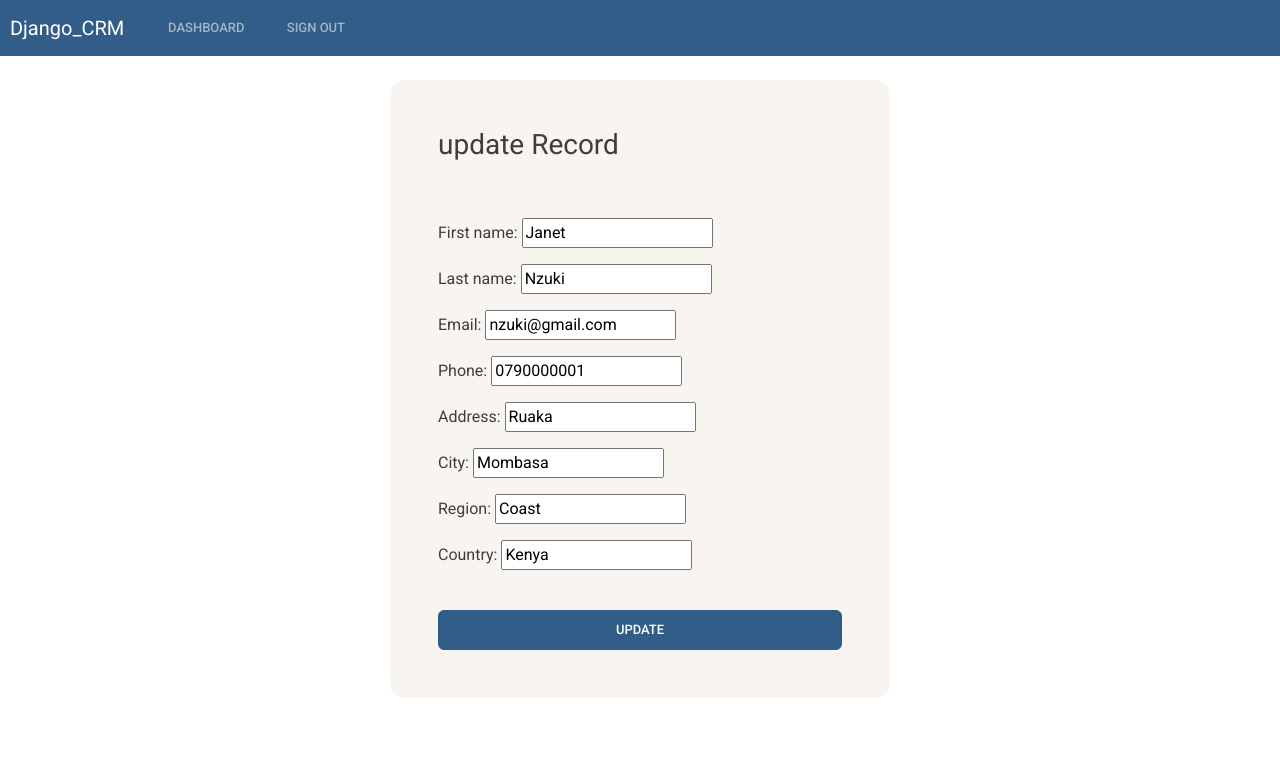
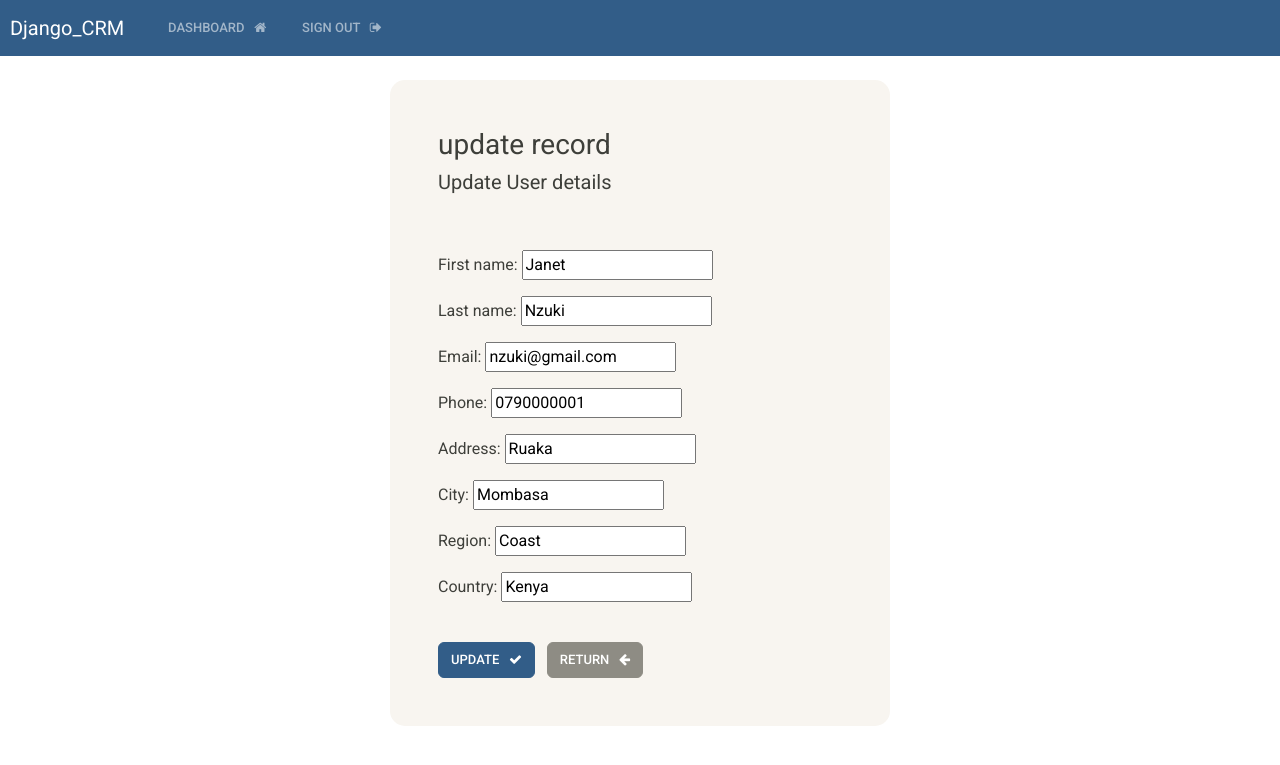
Before and after one commit to edwarddume55/django_records_manager, a Django app: page /update_record/2 in a window 1280 px wide. Shown: the top 765 px of the page. Run offline with Django 5.2, Linux system fonts and the light colour scheme; a user stored in the database is signed in; data comes from the database, SQL or seed files in the repository; some libraries are stand-ins or nearby versions.

Commit message:
adding font icons

```diff
--- a/base/templates/base/base.html
+++ b/base/templates/base/base.html
@@ -8,6 +8,7 @@
 
     <link rel="stylesheet" type="text/css" href="https://bootswatch.com/5/sandstone/bootstrap.min.css">
     <link rel="stylesheet" type="text/css" href="{% static 'css/styles.css' %}">
+    <link rel="stylesheet" href="https://cdnjs.cloudflare.com/ajax/libs/font-awesome/4.7.0/css/font-awesome.min.css">
 </head>
 <body>
     <!--create navbar-->
--- a/base/templates/base/create_record.html
+++ b/base/templates/base/create_record.html
@@ -4,7 +4,8 @@
 {% block content %}
 <body>
     <div class="container bg-light shadow-md p-5 form-layout ">
-        <h3>Add details for your record</h3>
+        <h3>Create a record</h3>
+        <h5>Add details for your record</h5>
 
         <br><br>
 
@@ -13,7 +14,8 @@
 
             {{ form.as_p }}
             <br>
-            <button type="submit" class="btn btn-primary w-100 btn-block p-2"> Create Record</button>
+            <button type="submit" class="btn btn-primary "> Create Record &nbsp; <i class="fa fa-check" aria-hidden="true"></i></button>
+            <a href="{%url 'dashboard'%}" class="btn btn-secondary">Return &nbsp; <i class="fa fa-arrow-left" aria-hidden="true"></i></a>
         </form>
 
 
--- a/base/templates/base/dashboard.html
+++ b/base/templates/base/dashboard.html
@@ -7,7 +7,7 @@
 
     <hr>
 
-    <a class="btn btn-outline-primary btn-sm" href="{%url 'create_record'%}"> Create a record</a>
+    <a class="btn btn-outline-primary btn-sm" href="{%url 'create_record'%}"> Create a record &nbsp; <i class="fa fa-plus" aria-hidden="true"></i></a>
     <hr>
 
     <table class="table  table-hover table-bordered">
@@ -41,7 +41,7 @@
                 <td>{{record.country}}</td>
                 <td>{{record.creation_date}}</td>
 
-                <td><a href="{% url 'record' record.id %}">Click</a></td>
+                <td><a class="btn btn-secondary btn-sm" href="{% url 'record' record.id %}"><i class="fa fa-eye" aria-hidden="true"></i></a></td>
             </tr>
                 {% endfor %}
             {% endif %}
--- a/base/templates/base/index.html
+++ b/base/templates/base/index.html
@@ -15,7 +15,7 @@
 
         <hr>
         <br>
-        <a class="btn btn-primary" type="button" href="{% url 'register' %}">Create your account</a>
+        <a class="btn btn-primary" type="button" href="{% url 'register' %}">Create your account &nbsp; <i class="fa fa-user-plus" aria-hidden="true"></i></a>
     </div>
 
 
--- a/base/templates/base/login.html
+++ b/base/templates/base/login.html
@@ -14,7 +14,7 @@
 
             {{ form.as_p }}
             <br>
-            <button type="submit" class="btn btn-primary w-100 btn-block p-2"> Login</button>
+            <button type="submit" class="btn btn-primary w-100 btn-block p-2"> Login &nbsp; <i class="fa fa-key" aria-hidden="true"></i></button>
         </form>
 
         <br>
--- a/base/templates/base/register.html
+++ b/base/templates/base/register.html
@@ -17,7 +17,7 @@
 
             {{ form.as_p }}
             <br>
-            <button type="submit" class="btn btn-primary w-100 btn-block p-2"> Create account</button>
+            <button type="submit" class="btn btn-primary w-100 btn-block p-2"> Create account &nbsp;<i class="fa fa-user" aria-hidden="true"></i></button>
         </form>
 
         <br>
--- a/base/templates/base/update_record.html
+++ b/base/templates/base/update_record.html
@@ -4,7 +4,8 @@
 {% block content %}
 <body>
     <div class="container bg-light shadow-md p-5 form-layout ">
-        <h3>update Record</h3>
+        <h3>update record</h3>
+        <h5> Update User details</h5>
 
         <br><br>
 
@@ -13,7 +14,8 @@
 
             {{ form.as_p }}
             <br>
-            <button type="submit" class="btn btn-primary w-100 btn-block p-2"> Update</button>
+            <button type="submit" class="btn btn-primary "> Update &nbsp; <i class="fa fa-check" aria-hidden="true"></i></button> &nbsp;
+            <a href="{%url 'dashboard'%}" class="btn btn-secondary">Return &nbsp; <i class="fa fa-arrow-left" aria-hidden="true"></i></a>
         </form>
 
 
```
Also changed, not shown: base/templates/base/view_record.html (+4 -3 lines).
